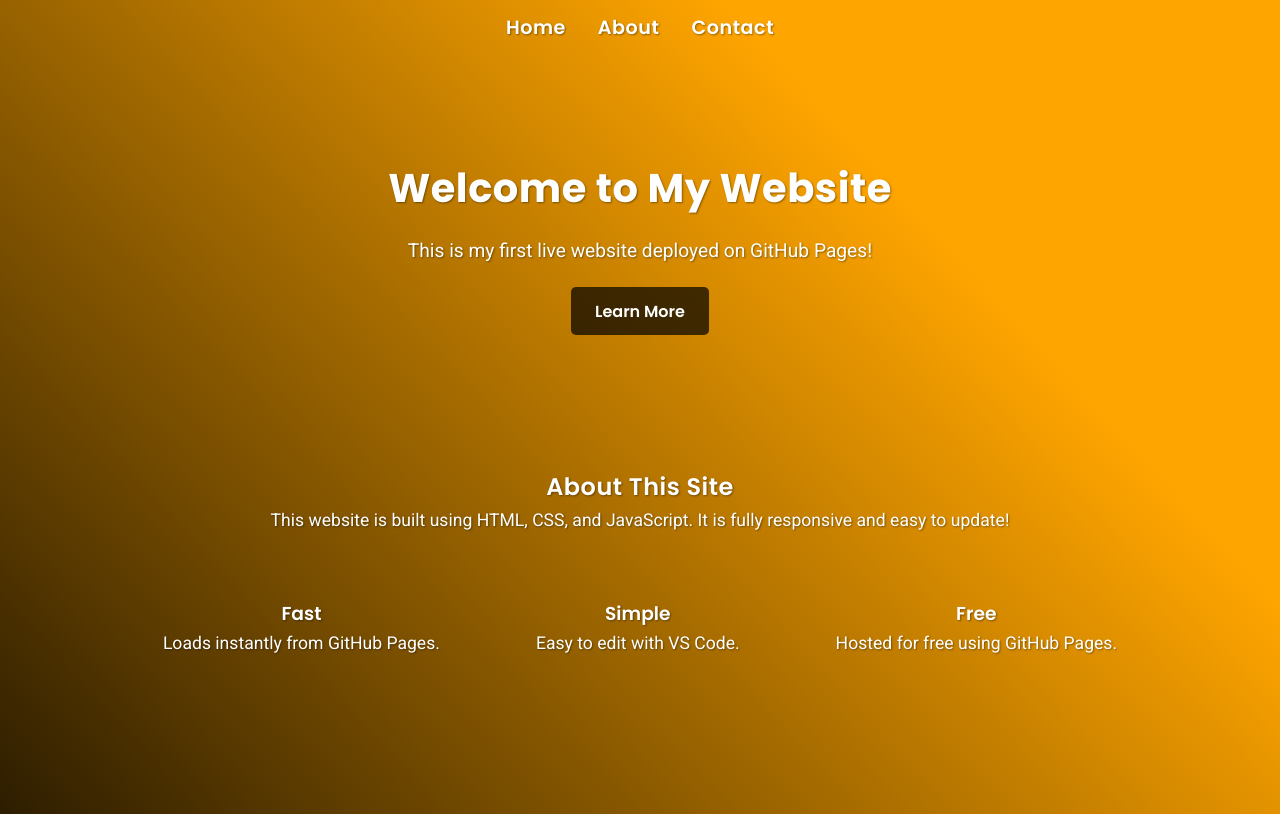
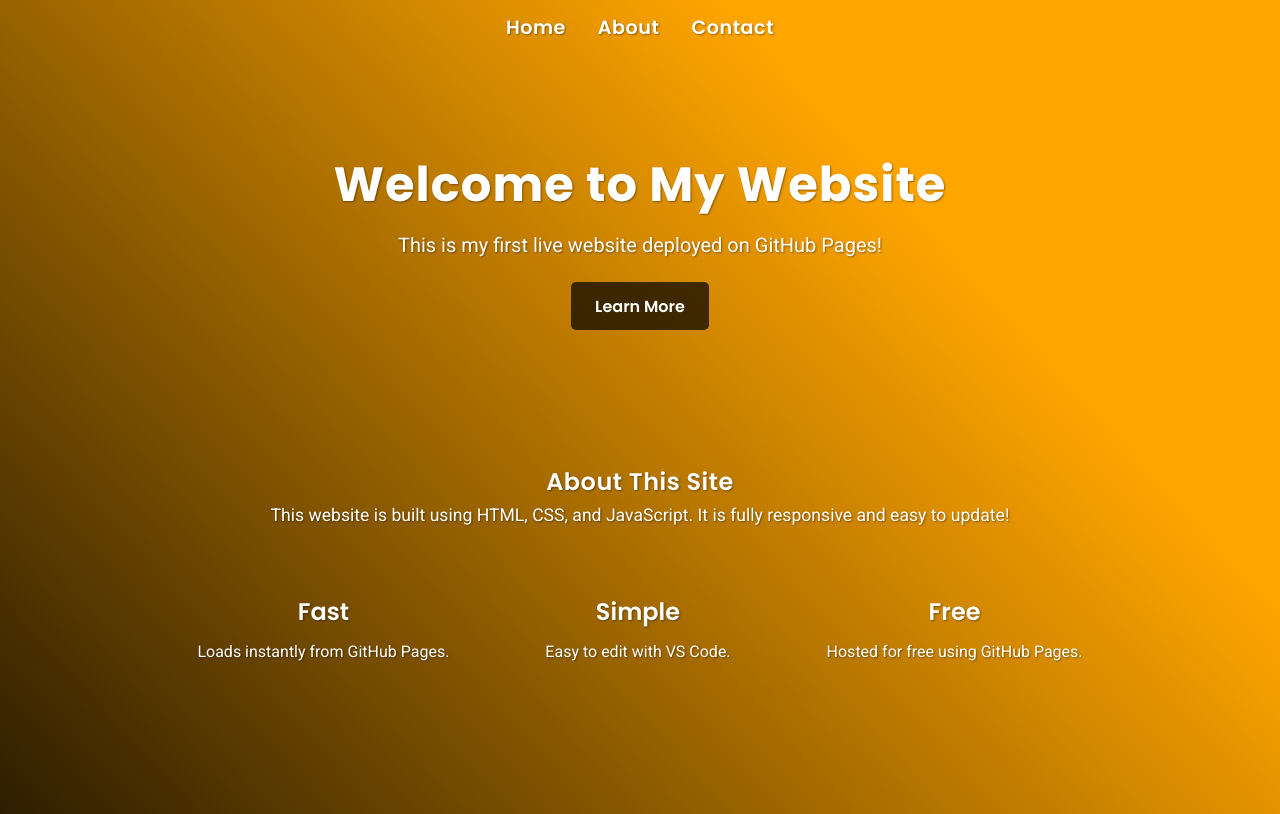
Before and after one commit to musee-00/Church-website, a plain HTML site: page index.html in a window 1280 px wide. Shown: the part 235-1049 px from the top of the page. Drawn offline with Linux system fonts and the light colour scheme.

Commit message:
Refine typography hierarchy with Poppins and Roboto fonts

```diff
--- a/css/style.css
+++ b/css/style.css
@@ -94,14 +94,23 @@ h1, h2, h3, p, li {
 }
 
 .hero h2 {
-  font-size: 2.5rem;
+  font-family: 'Poppins', sans-serif;
+  font-weight: 700;
+  font-size: 3rem; /* large hero title */
+  letter-spacing: 1px;
   margin-bottom: 1rem;
+  line-height: 1.2;
 }
 
 .hero p {
-  font-size: 1.2rem;
-  margin-bottom: 2rem;
+  font-family: 'Roboto', sans-serif;
+  font-weight: 400;
+  font-size: 1.25rem;
+  line-height: 1.6;
+  max-width: 600px;
+  margin: 0 auto 2rem auto; /* center the paragraph */
 }
+
 
 /* Buttons */
 .btn {
@@ -440,3 +449,19 @@ p {
   font-weight: 500;
   letter-spacing: 0.5px;
 }
+
+.features .feature h3 {
+  font-family: 'Poppins', sans-serif;
+  font-weight: 600;
+  font-size: 1.5rem;
+  margin-bottom: 0.5rem;
+  text-align: center;
+}
+
+.features .feature p {
+  font-family: 'Roboto', sans-serif;
+  font-weight: 400;
+  font-size: 1rem;
+  line-height: 1.5;
+  text-align: center;
+}
```
